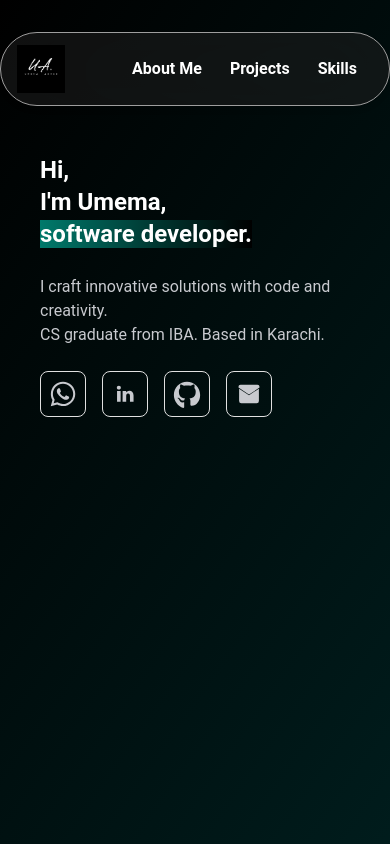
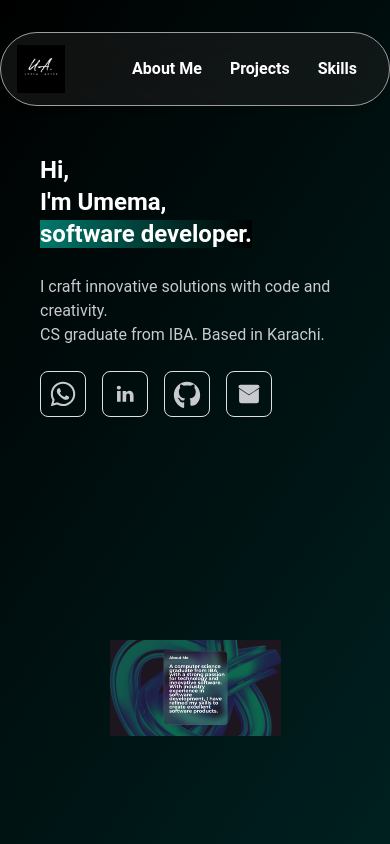
Before and after one commit to UmemaAhmed009/Portfolio, a React (Vite) app: page / in a window 390 px wide. Shown: the top 844 px of the page. Built offline with nearby package versions, Linux system fonts and the light colour scheme; grey boxes are pictures that could not be loaded.

Commit message:
about me section responsiveness improved

```diff
--- a/src/components/AboutMe.jsx
+++ b/src/components/AboutMe.jsx
@@ -2,9 +2,9 @@ import React from "react";
 import image from "../assets/bg.png"
 
 export function AboutMe(){
-    // px-4 py-16 mb-16 mx-auto max-w-screen-xl bg-[url('./assets/bg.png')] bg-cover bg-center sm:bg-right-top md:bg-center lg:bg-cover min-h-screen"
+    // px-4 py-16 mb-16 mx-auto max-w-screen-xl bg-[url('./assets/bg.png')] bg-cover bg-center sm:bg-right-top md:bg-center lg:bg-cover min-h-screen "
     return(
-        <section id="about-me" className="px-4 py-12 mb-4 mx-2 lg:mx-auto max-w-screen-xl bg-[url('./assets/bg.png')] bg-contain bg-no-repeat bg-center md:bg-cover sm:bg-right-top md:bg-center lg:bg-cover min-h-screen sm:px-8 md:px-16 lg:px-24 xl:px-32">
+        <section id="about-me" className="px-4 py-12 mb-2 mx-2 lg:mx-auto max-w-screen-xl bg-[url('./assets/bg.png')] bg-contain bg-no-repeat bg-center sm:bg-cover sm:min-h-screen ">
         </section>
         // <section
     //   id="about-me"
```
